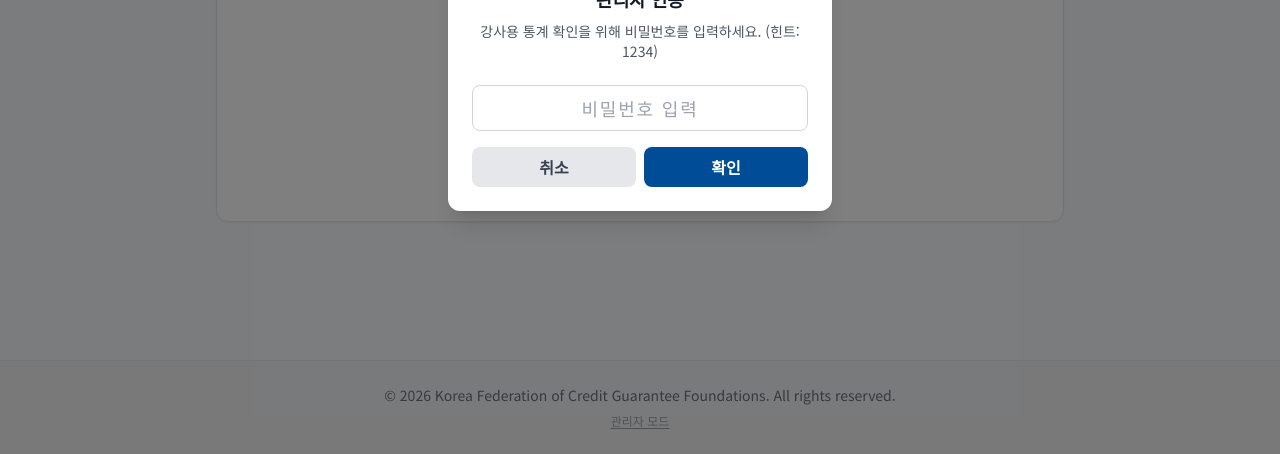
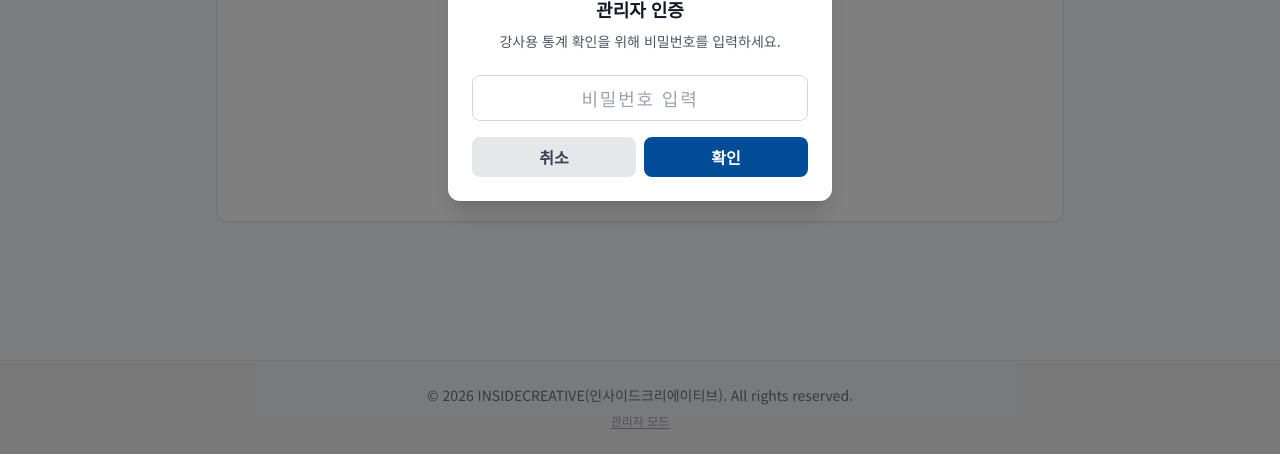
Before and after one commit to leahmins/koreg, a plain HTML site: page index.html in a window 1280 px wide. Both pictures are taken after a click on the button "관리자 모드". Shown: the part 346-800 px from the top of the page. Drawn offline with nearby package versions, Linux system fonts and the light colour scheme.

Commit message:
Update index.html

```diff
--- a/index.html
+++ b/index.html
@@ -254,7 +254,7 @@
 
     <!-- Footer -->
     <footer class="bg-gray-100 border-t border-gray-200 mt-auto py-6 text-center text-gray-500 text-sm no-print">
-        <p>© 2026 Korea Federation of Credit Guarantee Foundations. All rights reserved.</p>
+        <p>© 2026 INSIDECREATIVE(인사이드크리에이티브). All rights reserved.</p>
         <button onclick="openAdminAuth()" class="mt-2 text-gray-400 hover:text-koreg-main text-xs underline underline-offset-2">관리자 모드</button>
     </footer>
 
@@ -581,7 +581,7 @@
         }
 
         function openAdminAuth() {
-            showAlert('관리자 인증', '강사용 통계 확인을 위해 비밀번호를 입력하세요. (힌트: 1234)', 'prompt', (val, closeFn) => {
+            showAlert('관리자 인증', '강사용 통계 확인을 위해 비밀번호를 입력하세요.', 'prompt', (val, closeFn) => {
                 if(val === '1234') {
                     closeFn();
                     showAdminDashboard();
```
